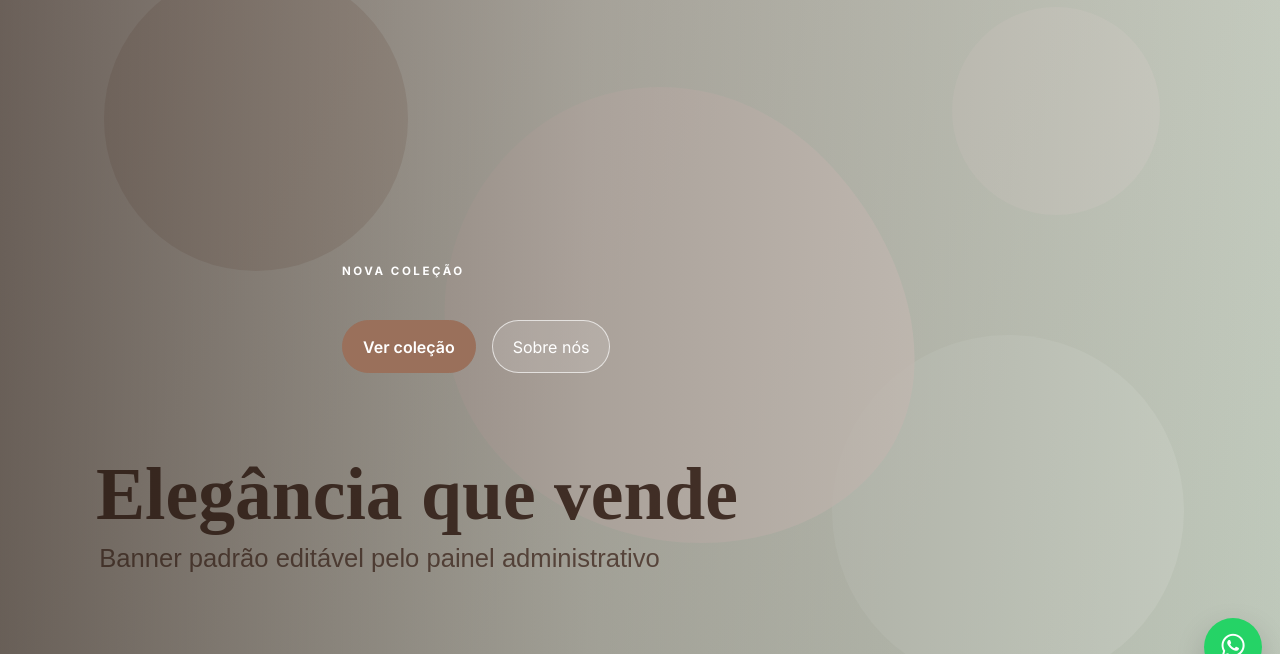
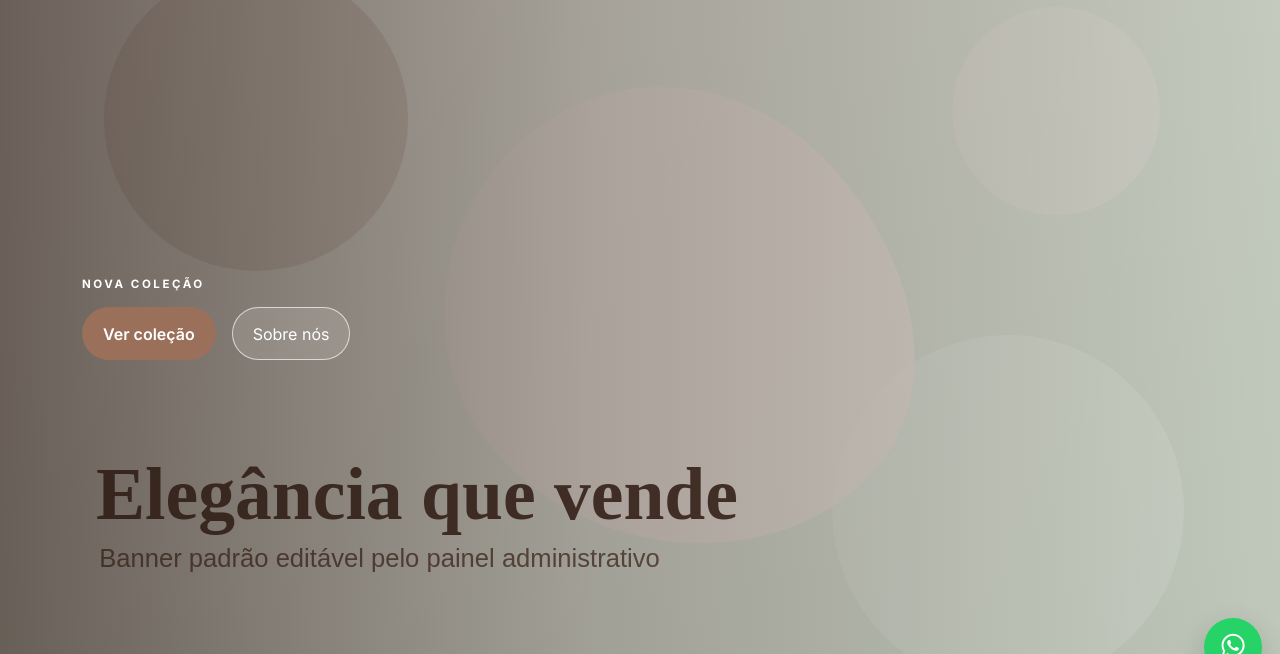
Before and after one commit to gabrieldigitalsales-del/carolina-helena, a Flask app: page / in a window 1280 px wide. Shown: the part 106-760 px from the top of the page. Run offline with Flask 3, Linux system fonts and the light colour scheme; data comes from the database, SQL or seed files in the repository; parts of the project's set-up code (start-up, migrations or seed data) failed here and were passed over.

Commit message:
Atualizar o home.html

```diff
--- a/templates/home.html
+++ b/templates/home.html
@@ -1,5 +1,6 @@
 {% extends 'base.html' %}
 {% block title %}{{ site.store_name }} | Início{% endblock %}
+
 {% block content %}
 <section class="hero-section">
     {% if banners %}
@@ -8,27 +9,52 @@
             {% for banner in banners %}
             <div class="carousel-item {% if loop.first %}active{% endif %}">
                 <div class="hero-banner">
-                    <img src="{{ url_for('static', filename=banner.image) }}" alt="{{ banner.title }}" class="hero-image">
+                    <img
+                        src="{{ url_for('static', filename=banner.image) }}"
+                        alt="{{ banner.title }}"
+                        class="hero-image"
+                    >
                     <div class="hero-overlay"></div>
-                    <div class="container hero-content">
-                        <span class="section-kicker text-white">{{ site.hero_kicker }}</span>
-                        <h1>{{ banner.title }}</h1>
-                        <p>{{ banner.subtitle }}</p>
-                        <div class="d-flex gap-3 flex-wrap mb-4">
-                            <a href="{{ banner.button_link }}" class="btn btn-primary-custom">{{ banner.button_text }}</a>
-                            <a href="{{ url_for('about') }}" class="btn btn-soft-custom">Sobre nós</a>
+
+                    <div class="hero-content-wrap">
+                        <div class="container">
+                            <div class="hero-content">
+                                {% if site.hero_kicker %}
+                                <span class="section-kicker text-white">{{ site.hero_kicker }}</span>
+                                {% endif %}
+
+                                {% if banner.title %}
+                                <h1>{{ banner.title }}</h1>
+                                {% endif %}
+
+                                {% if banner.subtitle %}
+                                <p>{{ banner.subtitle }}</p>
+                                {% endif %}
+
+                                <div class="hero-buttons mb-4">
+                                    {% if banner.button_link and banner.button_text %}
+                                    <a href="{{ banner.button_link }}" class="btn btn-primary-custom">
+                                        {{ banner.button_text }}
+                                    </a>
+                                    {% endif %}
+
+                                    <a href="{{ url_for('about') }}" class="btn btn-soft-custom">
+                                        Sobre nós
+                                    </a>
+                                </div>
+                            </div>
                         </div>
-                     </div>
                     </div>
                 </div>
             </div>
             {% endfor %}
         </div>
+
         {% if banners|length > 1 %}
-        <button class="carousel-control-prev" type="button" data-bs-target="#heroCarousel" data-bs-slide="prev">
+        <button class="carousel-control-prev" type="button" data-bs-target="#heroCarousel" data-bs-slide="prev" aria-label="Banner anterior">
             <span class="carousel-control-prev-icon"></span>
         </button>
-        <button class="carousel-control-next" type="button" data-bs-target="#heroCarousel" data-bs-slide="next">
+        <button class="carousel-control-next" type="button" data-bs-target="#heroCarousel" data-bs-slide="next" aria-label="Próximo banner">
             <span class="carousel-control-next-icon"></span>
         </button>
         {% endif %}
@@ -46,6 +72,7 @@
                     <p>Layout claro em marrom suave e verde claro para destacar a marca sem pesar.</p>
                 </div>
             </div>
+
             <div class="col-md-4">
                 <div class="feature-card">
                     <span class="section-kicker">Admin</span>
@@ -53,6 +80,7 @@
                     <p>Produtos, categorias, banners, logo, textos e contatos editáveis no painel.</p>
                 </div>
             </div>
+
             <div class="col-md-4">
                 <div class="feature-card">
                     <span class="section-kicker">Vendas</span>
@@ -67,6 +95,7 @@
             <h2 class="section-title">{{ site.home_launches_title }}</h2>
             <p class="section-subtitle">{{ site.home_launches_subtitle }}</p>
         </div>
+
         <div class="row g-4 mt-4">
             {% for product in launches %}
             <div class="col-12 col-md-6 col-lg-3">
@@ -89,15 +118,21 @@
         <span class="section-kicker">Organize sua vitrine</span>
         <h2 class="section-title">{{ site.home_categories_title }}</h2>
         <p class="section-subtitle">{{ site.home_categories_subtitle }}</p>
+
         <div class="row g-4 mt-4">
             {% for category in categories %}
             <div class="col-6 col-lg-3">
                 <a href="{{ url_for('collection', categoria=category.slug) }}" class="category-card">
                     <div class="category-thumb">
-                        <img src="{{ url_for('static', filename=category.image or 'images/category-default.svg') }}" alt="{{ category.name }}">
+                        <img
+                            src="{{ url_for('static', filename=category.image or 'images/category-default.svg') }}"
+                            alt="{{ category.name }}"
+                        >
                     </div>
                     <h3>{{ category.name }}</h3>
-                    {% if category.description %}<p>{{ category.description }}</p>{% endif %}
+                    {% if category.description %}
+                    <p>{{ category.description }}</p>
+                    {% endif %}
                 </a>
             </div>
             {% else %}
@@ -117,6 +152,7 @@
         <span class="section-kicker">Favoritos</span>
         <h2 class="section-title">{{ site.home_best_sellers_title }}</h2>
         <p class="section-subtitle">{{ site.home_best_sellers_subtitle }}</p>
+
         <div class="row g-4 mt-4">
             {% for product in best_sellers %}
             <div class="col-12 col-md-6 col-lg-3">
```
